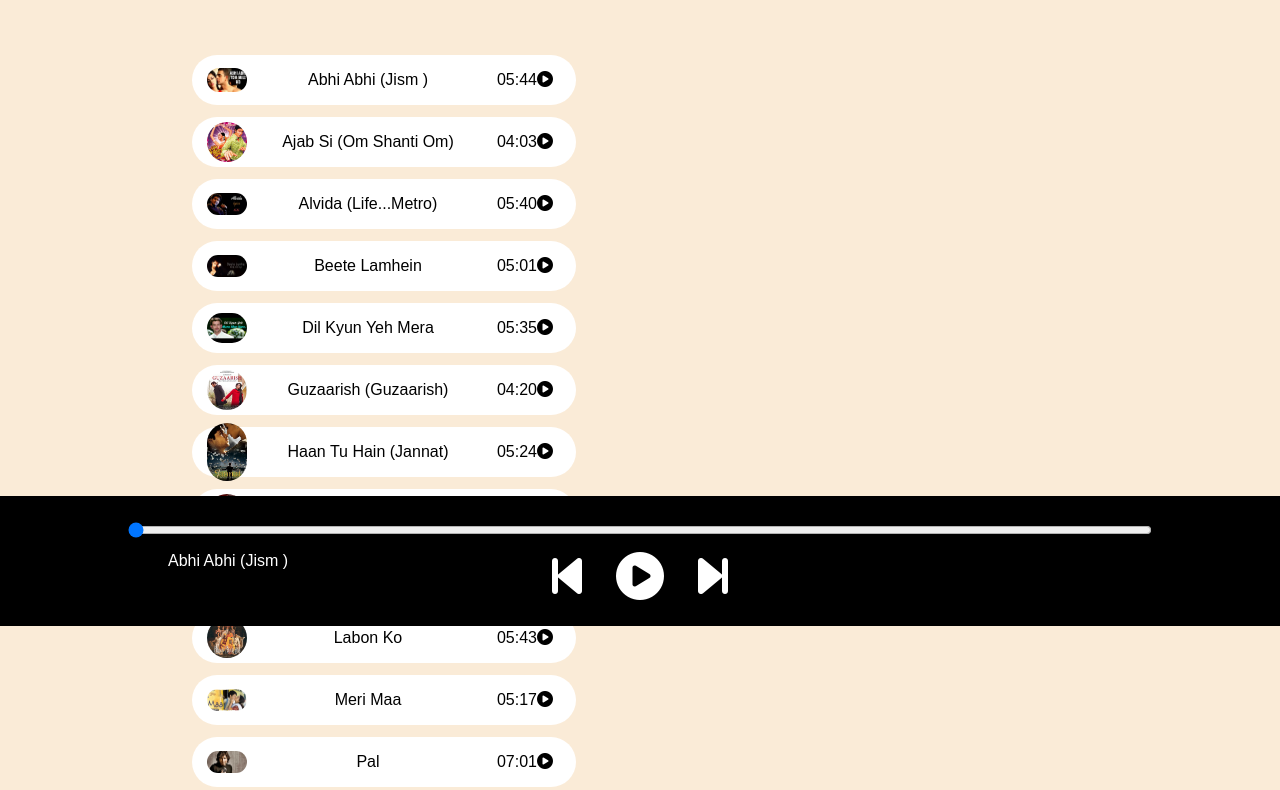
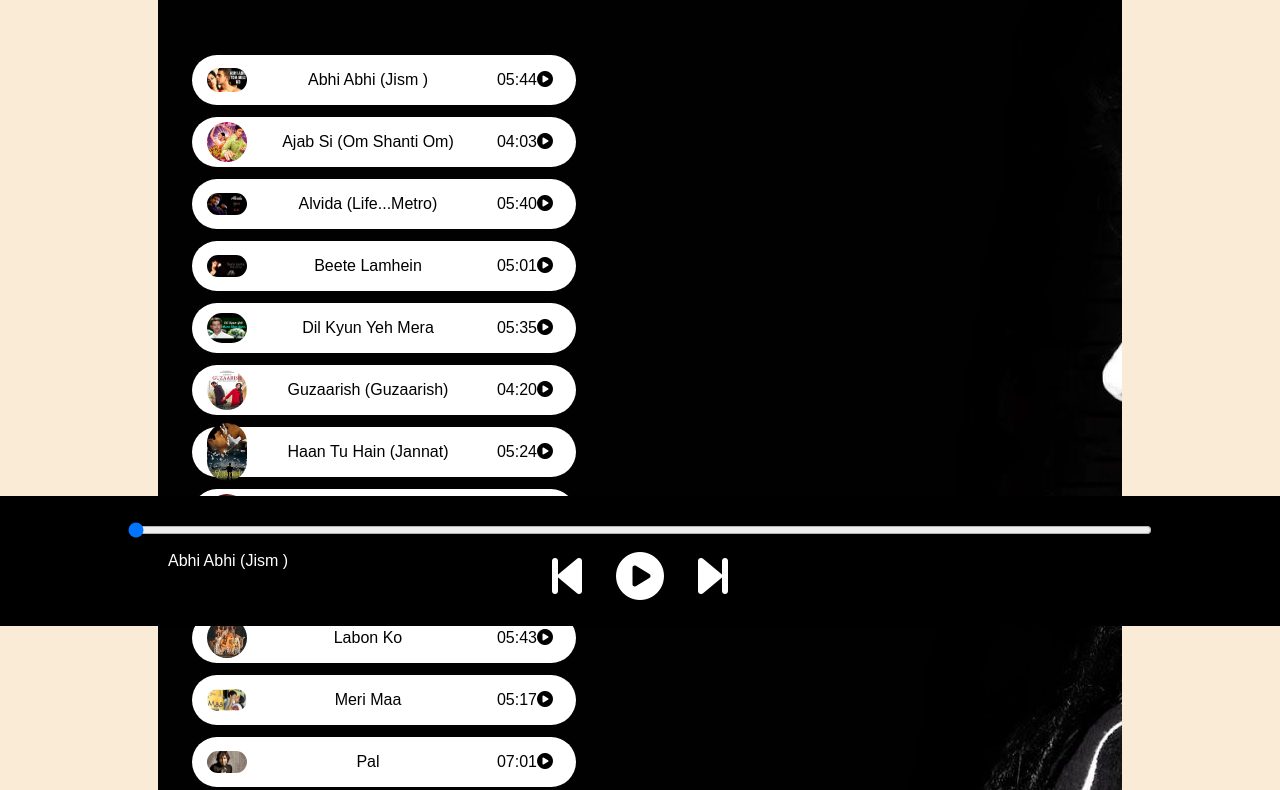
Before and after one commit to ritwikbasak07/KKfy, a plain HTML site: page index.html in a window 1280 px wide. Shown: the part 174-964 px from the top of the page. Drawn offline with Linux system fonts and the light colour scheme; the site is published under a folder, as on GitHub Pages, so addresses that start at the root find nothing.

Commit message:
update style.css
Previously background image was not appearing because of wrong image location path

```diff
--- a/style.css
+++ b/style.css
@@ -47,7 +47,7 @@ nav ul li{
     margin: 23px auto;
     border-radius: 10px;
     padding: 34px;
-    background-image: url("/images/bg.jpg");
+    background-image: url("images/bg.jpg");
 }
 
 .bottom{
```
